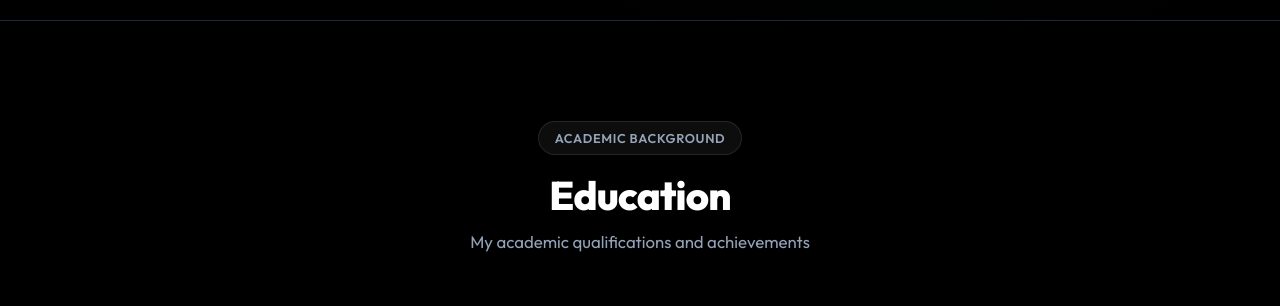
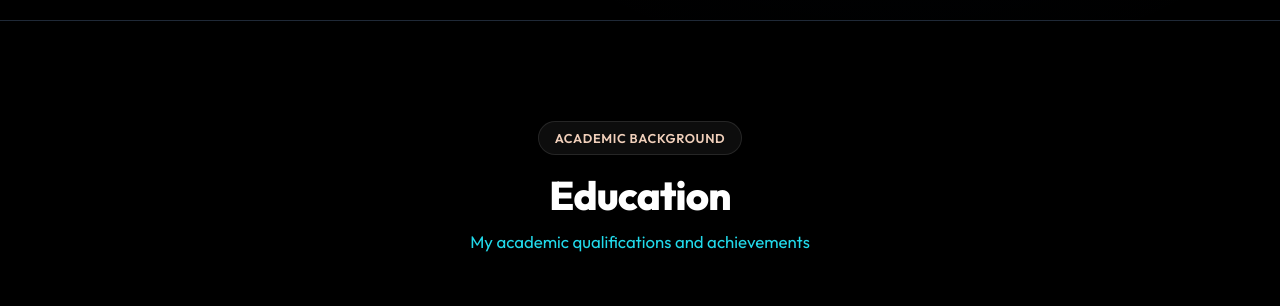
Before and after one commit to ChandranSukirthan/Portfolio-new, a React app in the folder frontend/: page / in a window 1280 px wide. Shown: the part 780-1086 px from the top of the page. Built offline with nearby package versions, Linux system fonts and the light colour scheme; no server answers; the HTML template or start-up script is replaced by a standard one.

Commit message:
css changed

```diff
--- a/frontend/src/components/Education.jsx
+++ b/frontend/src/components/Education.jsx
@@ -12,13 +12,13 @@ function Education({ educationList }) {
         borderTop: "1px solid #1f2937"
       }}
     >
-      <div style={{ maxWidth: "1000px", margin: "0 auto" }}>
+      <div style={{ maxWidth: "1000px", margin: "0 auto"}}>
 
         {/* Header Section */}
         <div style={{ textAlign: "center", marginBottom: "60px" }}>
-          <SectionBadge text="Academic Background" />
+          <SectionBadge text="Academic Background"/>
           <h2 style={{ fontSize: "2.5rem", fontWeight: 800, color: "#fff" }}>Education</h2>
-          <p style={{ color: "#94a3b8", fontSize: "1.05rem", marginTop: "10px", maxWidth: "600px", margin: "10px auto 0" }}>
+          <p style={{ color: "#21daeb", fontSize: "1.05rem", marginTop: "10px", maxWidth: "600px", margin: "10px auto 0" }}>
             My academic qualifications and achievements
           </p>
         </div>
@@ -49,8 +49,8 @@ function Education({ educationList }) {
                     <span style={{ fontSize: "1rem", color: "#3b82f6", fontWeight: 600 }}>{edu.degree}</span>
                     {edu.specialization && (
                       <>
-                        <span style={{ color: "#475569" }}>•</span>
-                        <span style={{ fontSize: "0.95rem", color: "#94a3b8" }}>{edu.specialization}</span>
+
+                        <span style={{ fontSize: "1rem", color: "#3b82f6", }}>{edu.specialization}</span>
                       </>
                     )}
                   </div>
--- a/frontend/src/components/SectionBadge.jsx
+++ b/frontend/src/components/SectionBadge.jsx
@@ -9,7 +9,7 @@ function SectionBadge({ text }) {
         background: "rgba(255, 255, 255, 0.05)",
         border: "1px solid rgba(255, 255, 255, 0.1)",
         borderRadius: "20px",
-        color: "#94a3b8",
+        color: "#f0cfba",
         fontSize: "0.8rem",
         fontWeight: 600,
         textTransform: "uppercase",
```
